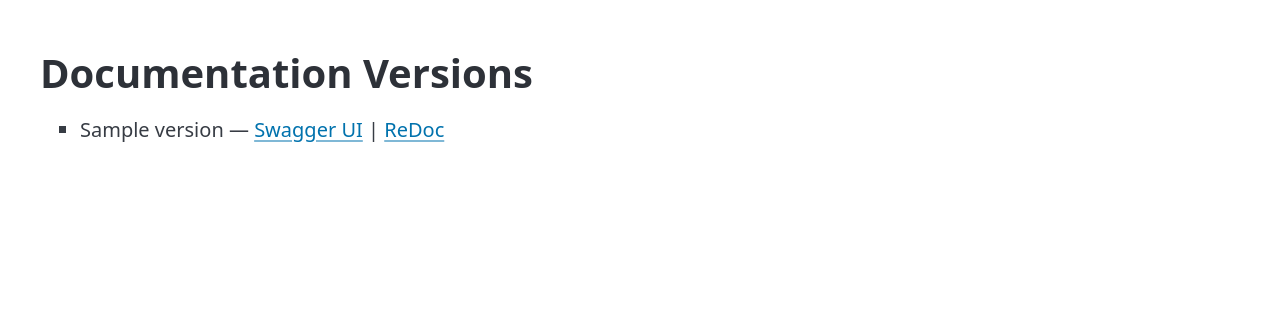
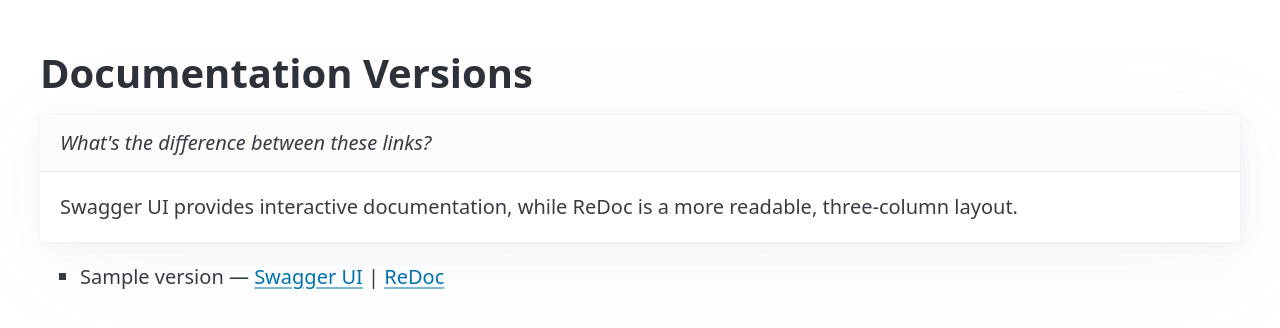
Before and after one commit to pacuare/api, a FastAPI app: template templates/index.html in a window 1280 px wide. Shown: the top 328 px of the page. Run offline with FastAPI, Linux system fonts and the light colour scheme; the template is opened without the code that fills it: most values are stand-ins (such as "Sample title", 1, 10 or a date in 2020); parts of the project's set-up code (start-up, migrations or seed data) failed here and were passed over; some libraries are stand-ins or nearby versions.

Commit message:
Add documentation about documentation

```diff
--- a/templates/index.html
+++ b/templates/index.html
@@ -13,6 +13,10 @@
 <body>
     <main class="container" style="padding-top: 50px;">
         <h1>Documentation Versions</h1>
+        <article>
+            <header style="font-style: italic;">What's the difference between these links?</header>
+            Swagger UI provides interactive documentation, while ReDoc is a more readable, three-column layout.
+        </article>
         <ul>
             {% for v in versions %}
                 <li>{{ v }} &mdash; <a href="/{{v}}/docs">Swagger UI</a> | <a href="/{{v}}/redoc">ReDoc</a></li>
```
